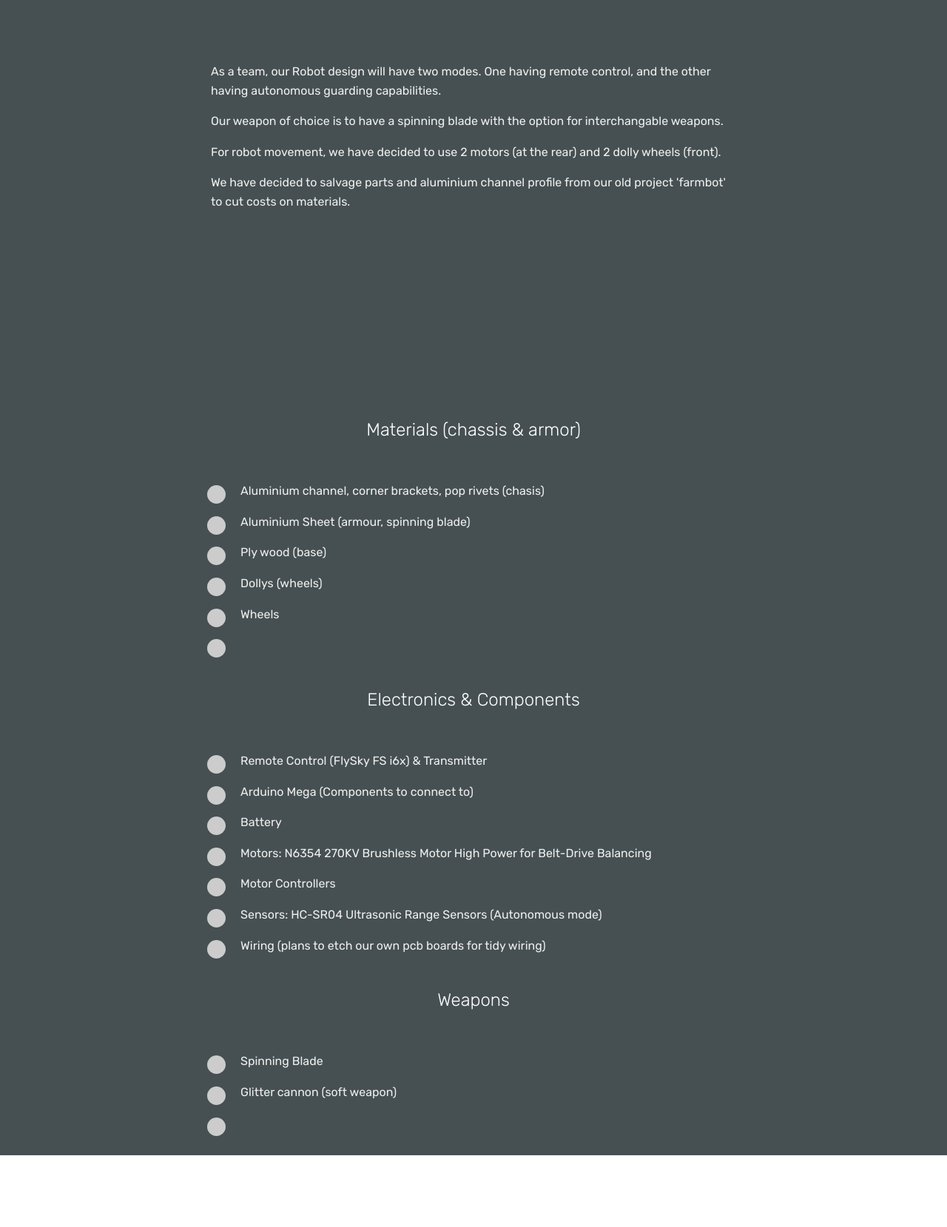
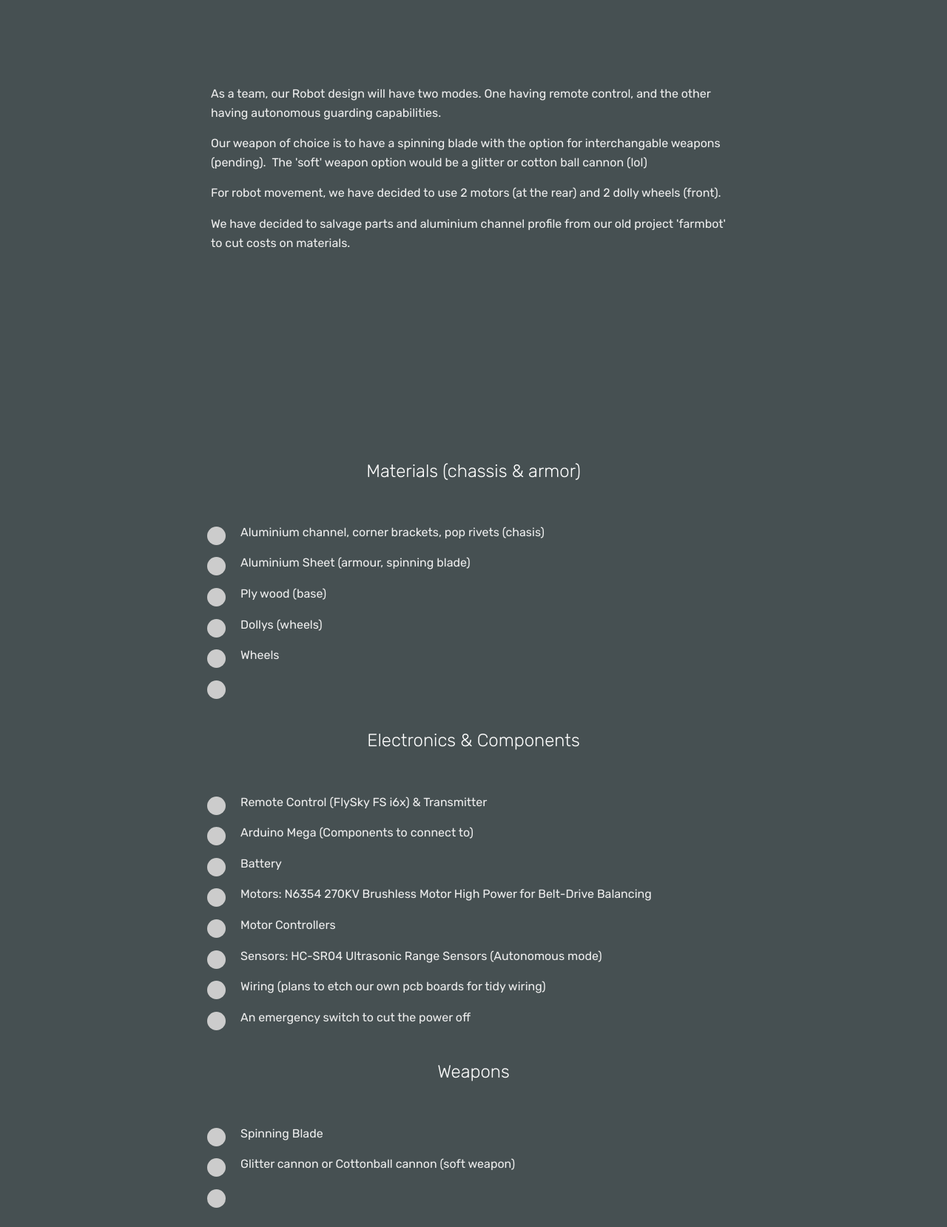
Before and after one commit to pangdw1/Battle-Bots-2020, a plain HTML site: page battlebots.html in a window 1280 px wide. Shown: the part 660-2319 px from the top of the page at 74% size. Before the commit the page ends 2222 px from the top, so only its background shows below. Drawn offline with Linux system fonts and the light colour scheme; files whose address does not match are found by name.

Commit message:
adding content for battlebots

```diff
--- a/assets/mobirise/css/mbr-additional.css
+++ b/assets/mobirise/css/mbr-additional.css
@@ -1578,7 +1578,7 @@ section.lazy-placeholder:after {
   }
 }
 .cid-s7jxMpJkrm {
-  padding-top: 0px;
+  padding-top: 30px;
   padding-bottom: 0px;
   background-color: #465052;
 }
--- a/battlebots.html
+++ b/battlebots.html
@@ -64,7 +64,7 @@
     </nav>
 </section>
 
-<section class="engine"><a href="https://mobirise.info/n">free simple web templates</a></section><section class="mbr-section content5 cid-s7jpVGbZCF" id="content5-c">
+<section class="engine"><a href="https://mobirise.info/o">free portfolio website templates</a></section><section class="mbr-section content5 cid-s7jpVGbZCF" id="content5-c">
 
 
 
@@ -124,7 +124,7 @@
 
     <div class="container">
         <div class="media-container-row">
-            <div class="mbr-text col-12 mbr-fonts-style display-7 col-md-8"><p><strong>&nbsp;</strong></p><p>As a team, our Robot design will have two modes. One having remote control, and the other having autonomous guarding capabilities.</p><p>Our weapon of choice is to have a spinning blade with the option for interchangable weapons.</p><p>For robot movement, we have decided to use 2 motors (at the rear) and 2 dolly wheels (front).&nbsp;</p><p>We have decided to salvage parts and aluminium channel profile from our old project 'farmbot' to cut costs on materials.</p><p><br></p><p><br></p><p><br></p><p><br></p><p><br></p><p><br></p></div>
+            <div class="mbr-text col-12 mbr-fonts-style display-7 col-md-8"><p><strong>&nbsp;</strong></p><p>As a team, our Robot design will have two modes. One having remote control, and the other having autonomous guarding capabilities.</p><p>Our weapon of choice is to have a spinning blade with the option for interchangable weapons (pending). &nbsp;The 'soft' weapon option would be a glitter or cotton ball cannon (lol)</p><p>For robot movement, we have decided to use 2 motors (at the rear) and 2 dolly wheels (front).&nbsp;</p><p>We have decided to salvage parts and aluminium channel profile from our old project 'farmbot' to cut costs on materials.</p><p><br></p><p><br></p><p><br></p><p><br></p><p><br></p><p><br></p></div>
         </div>
     </div>
 </section>
@@ -189,7 +189,7 @@
                 <ul>
                     <li>Remote Control (FlySky FS i6x) &amp; Transmitter</li>
                     <li>Arduino Mega (Components to connect to)</li>
-                    <li>Battery</li><li>Motors: N6354 270KV Brushless Motor High Power for Belt-Drive Balancing</li><li>Motor Controllers</li><li>Sensors: HC-SR04 Ultrasonic Range Sensors (Autonomous mode)</li><li>Wiring (plans to etch our own pcb boards for tidy wiring)</li>
+                    <li>Battery</li><li>Motors: N6354 270KV Brushless Motor High Power for Belt-Drive Balancing</li><li>Motor Controllers</li><li>Sensors: HC-SR04 Ultrasonic Range Sensors (Autonomous mode)</li><li>Wiring (plans to etch our own pcb boards for tidy wiring)</li><li>An emergency switch to cut the power off</li>
                 </ul>
             </div>
         </div>
@@ -222,7 +222,7 @@
             <div class="mbr-text counter-container col-12 col-md-8 mbr-fonts-style display-7">
                 <ul>
                     <li>Spinning Blade</li>
-                    <li>Glitter cannon (soft weapon)</li>
+                    <li>Glitter cannon or Cottonball cannon (soft weapon)</li>
                     <li><br></li>
                 </ul>
             </div>
```
Also changed, not shown: index.html (+1 -1 lines), teambattlebots.html (+1 -1 lines), 1 other file.
